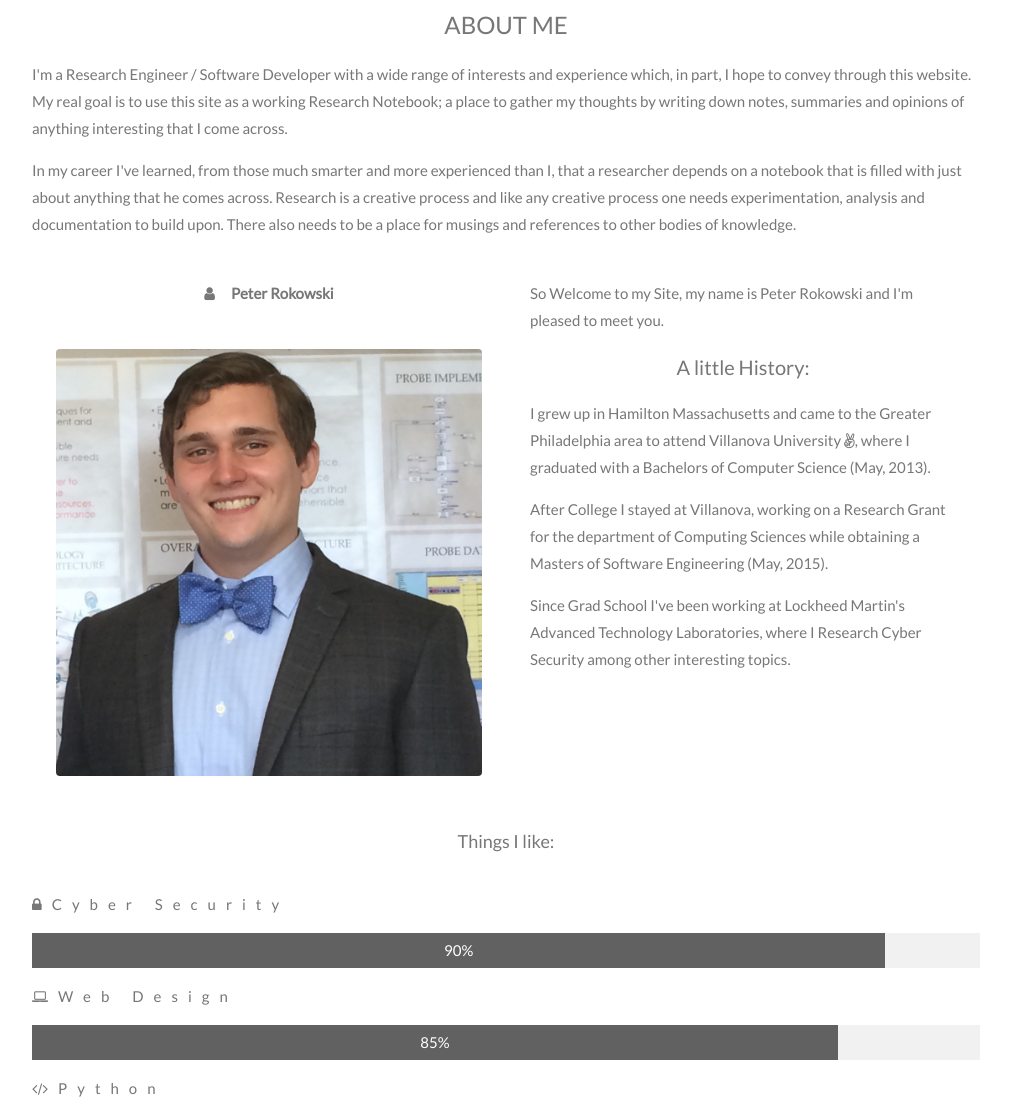
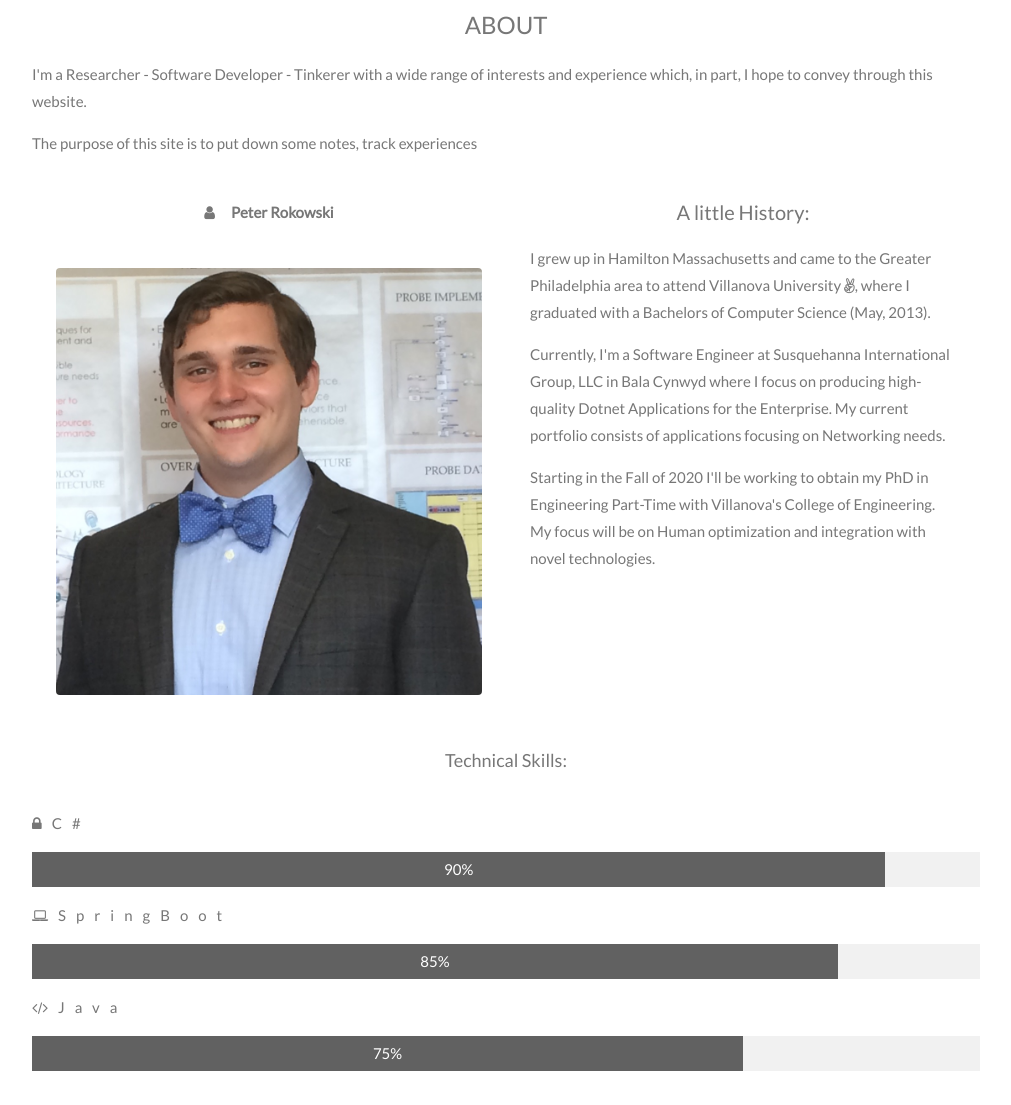
Before and after one commit to Prokow01/Prokow01.github.io, a plain HTML site: page index.html in a window 1280 px wide. Shown: the part 871-1976 px from the top of the page, without its empty margins (134-1145 px from the left). Drawn offline with Linux system fonts and the light colour scheme; some packages are replaced by stand-ins of ours.

Commit message:
putting some things up to date, slowly pruning away W3.css styles to do something with more support like bootstrap

```diff
--- /dev/null
+++ b/entry.html
@@ -0,0 +1,68 @@
+<!DOCTYPE html>
+<html>
+<head>
+    <title>Prokow01</title>
+    <meta charset="UTF-8">
+    <meta name="viewport" content="width=device-width, initial-scale=1">
+    <link rel="stylesheet" href="css/w3.css">
+    <link rel="stylesheet" href="css/prokow01.css">
+    <link rel="stylesheet" href="https://fonts.googleapis.com/css?family=Lato">
+    <link rel="stylesheet" href="https://cdnjs.cloudflare.com/ajax/libs/font-awesome/4.7.0/css/font-awesome.min.css">
+</head>
+<body>
+
+<!-- Navbar (sit on top) -->
+<div class="w3-top">
+    <div class="w3-bar w3-black" id="myNavbar">
+        <a class="w3-bar-item w3-button w3-hover-black w3-hide-medium w3-hide-large w3-right" href="javascript:void(0);"
+           onclick="toggleFunction()" title="Toggle Navigation Menu">
+              <i class="fa fa-bars"></i>
+        </a>
+        <a href="#home" class="w3-bar-item w3-button">HOME</a>
+        <a href="#about" class="w3-bar-item w3-button w3-hide-small"><i class="fa fa-user"></i> ABOUT</a>
+        <a href="#notebook" class="w3-bar-item w3-button w3-hide-small"><i class="fa fa-th"></i> NOTEBOOK</a>
+        <a href="#contact" class="w3-bar-item w3-button w3-hide-small"><i class="fa fa-envelope"></i> CONTACT</a>
+        <a href="#" class="w3-bar-item w3-button w3-hide-small w3-right w3-hover-red">
+            <i class="fa fa-search"></i>
+        </a>
+    </div>
+
+    <!-- Navbar on small screens -->
+    <div id="navDemo" class="w3-bar-block w3-white w3-hide w3-hide-large w3-hide-medium">
+        <a href="#about" class="w3-bar-item w3-button" onclick="toggleFunction()">ABOUT</a>
+        <a href="#notebook" class="w3-bar-item w3-button" onclick="toggleFunction()">NOTEBOOK</a>
+        <a href="#contact" class="w3-bar-item w3-button" onclick="toggleFunction()">CONTACT</a>
+        <a href="#" class="w3-bar-item w3-button">SEARCH</a>
+    </div>
+</div>
+
+
+
+
+<!-- Footer -->
+<footer class="w3-center w3-black w3-padding-64">
+    <a href="#home" class="w3-button w3-light-grey"><i class="fa fa-arrow-up w3-margin-right"></i>To the top</a>
+    <div class="w3-xlarge w3-section">
+        <!--  w3-opacity w3-hover-opacity-off -->
+        <a href="https://github.com/Prokow01"><i class="fa fa-github w3-hover-opacity"></i></a>
+        <a href="https://www.linkedin.com/in/peter-rokowski-95725444/">
+            <i class="fa fa-linkedin w3-hover-opacity"></i>
+        </a>
+    </div>
+    <p>Powered by <a href="https://www.w3schools.com/w3css/default.asp" title="W3.CSS" target="_blank"
+                     class="w3-hover-text-green">w3.css</a></p>
+</footer>
+
+    <!-- Add Google Maps -->
+    <script src="js/prokow01"></script>
+
+    <!-- <script src="https://maps.googleapis.com/maps/api/js?key=AIzaSyBu-916DdpKAjTmJNIgngS6HL_kDIKU0aU&callback=myMap"> -->
+
+    </script>
+    <!--
+        To use this code on your website, get a free API key from Google.
+        Read more at: https://www.w3schools.com/graphics/google_maps_basic.asp
+    -->
+
+</body>
+</html>
--- a/index.html
+++ b/index.html
@@ -14,7 +14,8 @@
 <!-- Navbar (sit on top) -->
 <div class="w3-top">
 	<div class="w3-bar w3-black" id="myNavbar">
-	    <a class="w3-bar-item w3-button w3-hover-black w3-hide-medium w3-hide-large w3-right" href="javascript:void(0);" onclick="toggleFunction()" title="Toggle Navigation Menu">
+	    <a class="w3-bar-item w3-button w3-hover-black w3-hide-medium w3-hide-large w3-right" href="javascript:void(0);"
+		   onclick="toggleFunction()" title="Toggle Navigation Menu">
 		      <i class="fa fa-bars"></i>
 	    </a>
 		<a href="#home" class="w3-bar-item w3-button">HOME</a>
@@ -44,11 +45,14 @@
 
 <!-- Container (About Section) -->
 <div class="w3-content w3-container w3-padding-64" id="about">
-	<h3 class="w3-center">ABOUT ME</h3>
+	<h3 class="w3-center">ABOUT</h3>
 	<!-- <p class="w3-center"><em>I love photography</em></p> -->
-	<p>I'm a Research Engineer / Software Developer with a wide range of interests and experience which, in part, I hope to convey through this website. My real goal is to use this site as a working Research Notebook; a place to gather my thoughts by writing down notes, summaries and opinions of anything interesting that I come across.</p>
-	<p> In my career I've learned, from those much smarter and more experienced than I, that a researcher depends on a notebook that is filled with just about anything that he comes across. Research is a creative process and like any creative process one needs experimentation, analysis and documentation to build upon. There also needs to be a place for musings and references to other bodies of knowledge.</p>
-  <!-- <p>I am a Researcher, and I want grow my software development skills to create new and useful technology. </p> -->
+	<p>I'm a Researcher - Software Developer - Tinkerer with a wide range of interests and experience which, in part, I hope
+		to convey through this website.
+    </p>
+
+    <p>The purpose of this site is to put down some notes, track experiences</p>
+
 	<div class="w3-row">
 		<div class="w3-col m6 w3-center w3-padding-large">
 			<p><b><i class="fa fa-user w3-margin-right"></i>Peter Rokowski</b></p><br>
@@ -58,27 +62,41 @@
 
 	    <!-- Hide this text on small devices -->
 		<div class="w3-col m6 w3-hide-small w3-padding-large">
-			<p>So Welcome to my Site, my name is Peter Rokowski and I'm pleased to meet you.</p>
+			<!-- <p>So Welcome to my Site, my name is Peter Rokowski and I'm pleased to meet you.</p> -->
 			<h4 class="w3-center">A little History:</h4>
-			<p> I grew up in Hamilton Massachusetts and came to the Greater Philadelphia area to attend Villanova University <i class="fa fa-angellist"></i>, where I graduated with a Bachelors of Computer Science (May, 2013). </p>
+			<p> I grew up in Hamilton Massachusetts and came to the Greater Philadelphia area to attend Villanova
+				University <i class="fa fa-angellist"></i>, where I graduated with a Bachelors of Computer Science
+				(May, 2013). </p>
 
 			<!-- <i class="fa fa-graduation-cap"></i> -->
+<!--
+			<p>After College I stayed at Villanova, working on a Research Grant for the department of Computing Sciences
+				while obtaining a Masters of Software Engineering (May, 2015).</p> -->
 
-			<p>After College I stayed at Villanova, working on a Research Grant for the department of Computing Sciences while obtaining a Masters of Software Engineering (May, 2015).</p>
+	<!-- 		<p>After Grad School I spent 4 years working at Lockheed Martin's Advanced Technology Labs as a Research
+				Engineer focused on producing resilient and state of the art prototypes. Most recently I was on the
+				Human Systems and Autonomy Team where I focused on improving human-machine coordination through a Sense,
+				Assess and Respond Cognitive Exoskeleton approach.</p> -->
 
-			<p>Since Grad School I've been working at Lockheed Martin's Advanced Technology Laboratories, where I Research Cyber Security among other interesting topics.</p>
+			<p>Currently, I'm a Software Engineer at Susquehanna International Group, LLC in Bala Cynwyd where I focus on
+				producing high-quality Dotnet Applications for the Enterprise. My current portfolio consists of applications
+                focusing on Networking needs.</p>
+
+            <p>Starting in the Fall of 2020 I'll be working to obtain my PhD in Engineering Part-Time with Villanova's College
+            of Engineering. My focus will be on Human optimization and integration with novel technologies.</p>
 		</div>
 	</div>
-	<p class="w3-large w3-center w3-padding-16">Things I like:</p>
-	<p class="w3-wide"><i class="fa fa-lock"></i>Cyber Security</p>
+
+	<p class="w3-large w3-center w3-padding-16">Technical Skills:</p>
+	<p class="w3-wide"><i class="fa fa-lock"></i>C#</p>
 	<div class="w3-light-grey">
 		<div class="w3-container w3-padding-small w3-dark-grey w3-center" style="width:90%">90%</div>
 	</div>
-	<p class="w3-wide"><i class="fa fa-laptop"></i>Web Design</p>
+	<p class="w3-wide"><i class="fa fa-laptop"></i>SpringBoot</p>
 	<div class="w3-light-grey">
 		<div class="w3-container w3-padding-small w3-dark-grey w3-center" style="width:85%">85%</div>
 	</div>
-	<p class="w3-wide"><i class="fa fa-code"></i>Python</p>
+	<p class="w3-wide"><i class="fa fa-code"></i>Java</p>
 	<div class="w3-light-grey">
 		<div class="w3-container w3-padding-small w3-dark-grey w3-center" style="width:75%">75%</div>
 	</div>
@@ -115,11 +133,11 @@
 <!-- Container (notebook Section) -->
 <div class="w3-content w3-container w3-padding-64" id="notebook">
 	<h3 class="w3-center">MY WORK</h3>
-<!-- 	<p class="w3-center"><em>Here are some of my latest notes.<br> Click on the images to make them bigger</em></p><br> -->
 	<div class="w3-display-container">
 		<h4 class="w3-center"><i class="fa fa-gears"></i> Woah this is embarassing <i class="fa fa-gears"></i></h4>
 
-		<p class="w3-center">I don't have any notes up yet. But stay tuned, I'll be sure to start posting as soon as I get some more free time.</p>
+		<p class="w3-center">I don't have any notes up yet. But stay tuned, I'll be sure to start posting as soon as I
+			get some more free time.</p>
 
 	</div>
   <!-- Responsive Grid. Four columns on tablets, laptops and desktops. Will stack on mobile devices/small screens (100% width) -->
@@ -163,7 +181,9 @@
 
 <!-- Modal for full size images on click-->
 <div id="modal01" class="w3-modal w3-black" onclick="this.style.display='none'">
-	<span class="w3-button w3-large w3-black w3-display-topright" title="Close Modal Image"><i class="fa fa-remove"></i></span>
+	<span class="w3-button w3-large w3-black w3-display-topright" title="Close Modal Image">
+		<i class="fa fa-remove"></i>
+	</span>
 	<div class="w3-modal-content w3-animate-zoom w3-center w3-transparent w3-padding-64">
 	    <img id="img01" class="w3-image">
 	    <p id="caption" class="w3-opacity w3-large"></p>
@@ -192,7 +212,8 @@
 		<div class="w3-large w3-margin-bottom">
 	        <i class="fa fa-map-marker fa-fw w3-hover-text-black w3-xlarge w3-margin-right"></i> Philadelphia, US<br>
         <!-- <i class="fa fa-phone fa-fw w3-hover-text-black w3-xlarge w3-margin-right"></i> Phone: +00 151515<br> -->
-	        <i class="fa fa-envelope fa-fw w3-hover-text-black w3-xlarge w3-margin-right"></i> Email: peterrokowski@gmail.com<br>
+	        <i class="fa fa-envelope fa-fw w3-hover-text-black w3-xlarge w3-margin-right"></i>
+			Email: peterrokowski@gmail.com<br>
 		</div>
 		<p>Leave me a note:</p>
 			<form action="/action_page.php" target="_blank">
@@ -219,15 +240,20 @@
 	<div class="w3-xlarge w3-section">
 		<!--  w3-opacity w3-hover-opacity-off -->
 		<a href="https://github.com/Prokow01"><i class="fa fa-github w3-hover-opacity"></i></a>
-		<a href="https://www.linkedin.com/in/peter-rokowski-95725444/"><i class="fa fa-linkedin w3-hover-opacity"></i></a>
+		<a href="https://www.linkedin.com/in/peter-rokowski-95725444/">
+			<i class="fa fa-linkedin w3-hover-opacity"></i>
+		</a>
 	</div>
-	<p>Powered by <a href="https://www.w3schools.com/w3css/default.asp" title="W3.CSS" target="_blank" class="w3-hover-text-green">w3.css</a></p>
+	<p>Powered by <a href="https://www.w3schools.com/w3css/default.asp" title="W3.CSS" target="_blank"
+					 class="w3-hover-text-green">w3.css</a></p>
 </footer>
 
 	<!-- Add Google Maps -->
 	<script src="js/prokow01"></script>
 
-	<script src="https://maps.googleapis.com/maps/api/js?key=AIzaSyBu-916DdpKAjTmJNIgngS6HL_kDIKU0aU&callback=myMap"></script>
+	<script src="https://maps.googleapis.com/maps/api/js?key=AIzaSyBu-916DdpKAjTmJNIgngS6HL_kDIKU0aU&callback=myMap">
+
+	</script>
 	<!--
 		To use this code on your website, get a free API key from Google.
 		Read more at: https://www.w3schools.com/graphics/google_maps_basic.asp
```
Also changed, not shown: 1 other file.
